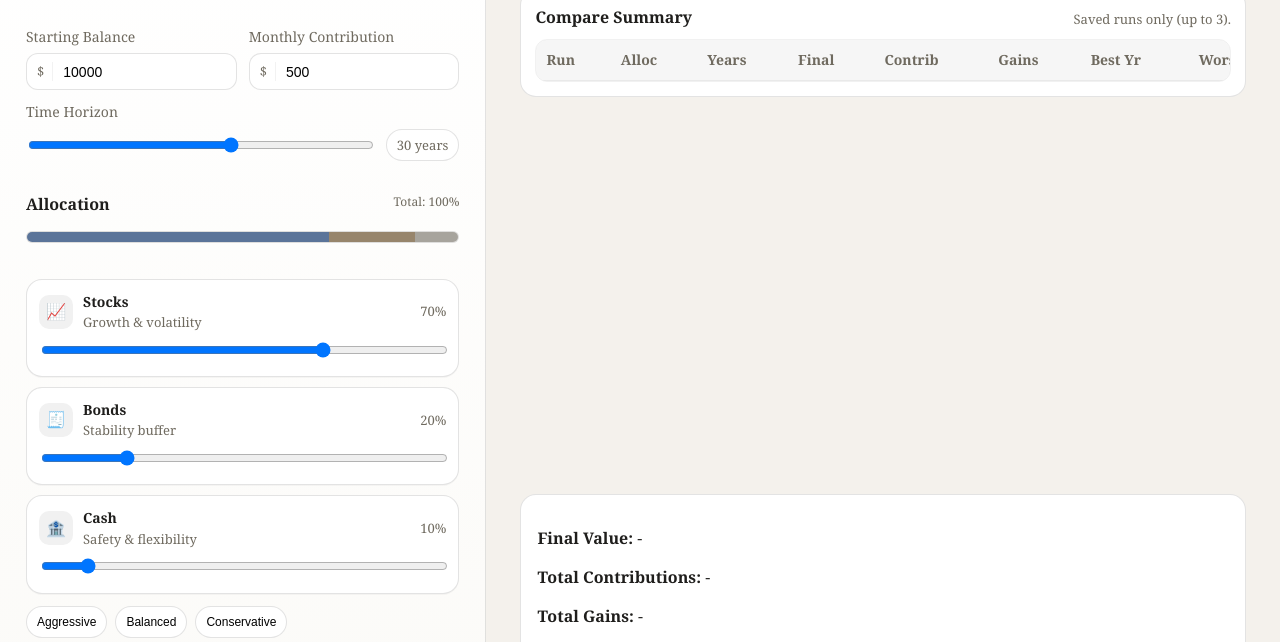
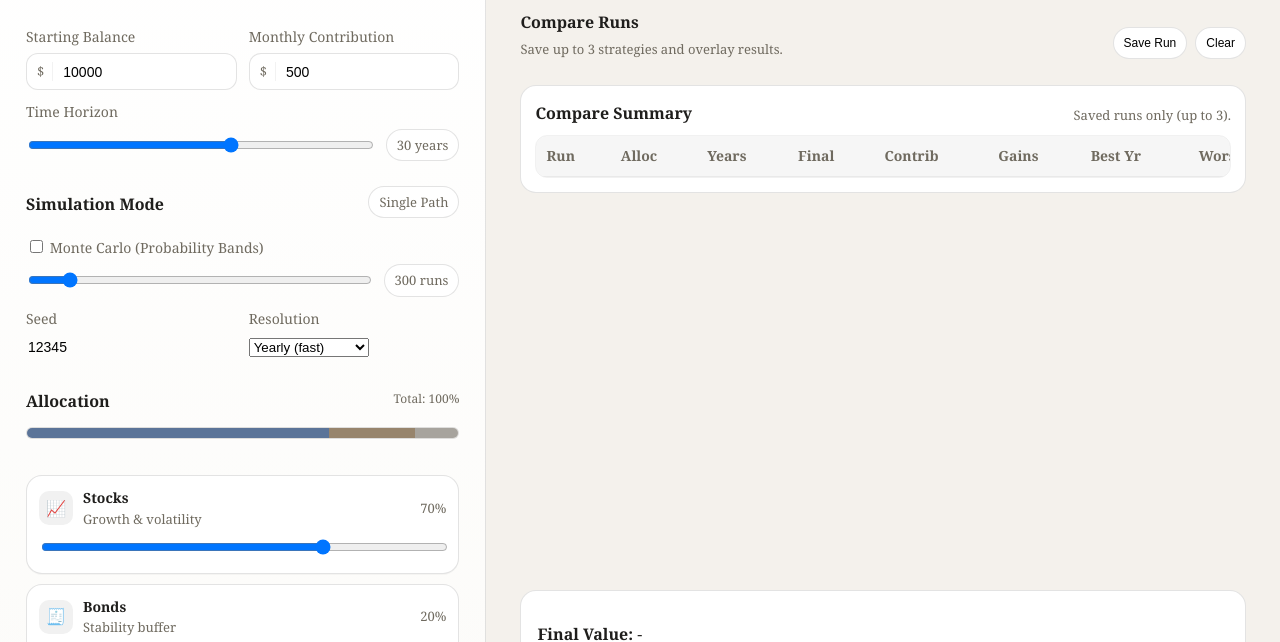
Before and after one commit to Lunnymuffin27/thesoloinvestortoolkit, a plain HTML site: page portfolio-simulator/index.html in a window 1280 px wide. Shown: the part 119-761 px from the top of the page. Drawn offline with nearby package versions, Linux system fonts and the light colour scheme.

Commit message:
Update index.html

```diff
--- a/portfolio-simulator/index.html
+++ b/portfolio-simulator/index.html
@@ -5,9 +5,9 @@
   <meta name="viewport" content="width=device-width, initial-scale=1.0" />
   <title>Portfolio Strategy Simulator | Solo Investor</title>
 
-  <link rel="stylesheet" href="./styles.css" />
+  <link rel="stylesheet" href="/styles.css" />
   <script src="https://cdn.jsdelivr.net/npm/chart.js"></script>
-  <script src="./app.js" defer></script>
+  <script src="/app.js" defer></script>
 </head>
 
 <body>
@@ -48,6 +48,42 @@
         <div class="pill"><span id="yearsValue">30</span> years</div>
       </div>
       <input type="number" id="years" value="30" min="1" max="50" class="hidden" />
+
+      <div class="section">
+        <div class="section-title">
+          <h3>Simulation Mode</h3>
+          <div class="pill">
+            <span id="modeLabel">Single Path</span>
+          </div>
+        </div>
+
+        <div class="toggle-row">
+          <label class="toggle">
+            <input type="checkbox" id="mcEnabled" />
+            <span class="toggle-ui"></span>
+            <span class="toggle-text">Monte Carlo (Probability Bands)</span>
+          </label>
+        </div>
+
+        <div class="range-row" id="mcRunsRow">
+          <input type="range" id="mcRuns" min="100" max="2000" step="100" value="300" />
+          <div class="pill"><span id="mcRunsValue">300</span> runs</div>
+        </div>
+
+        <div class="grid-2">
+          <div>
+            <label>Seed</label>
+            <input type="number" id="mcSeed" value="12345" min="0" />
+          </div>
+          <div>
+            <label>Resolution</label>
+            <select id="timestep">
+              <option value="year" selected>Yearly (fast)</option>
+              <option value="month">Monthly (slower)</option>
+            </select>
+          </div>
+        </div>
+      </div>
 
       <div class="section">
         <div class="section-title">
```
